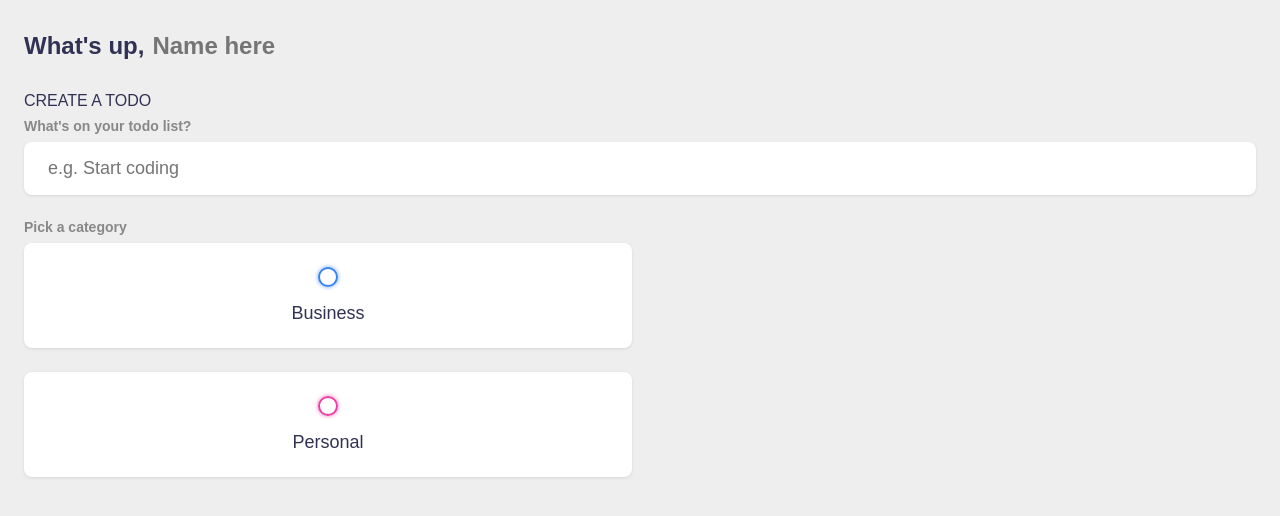
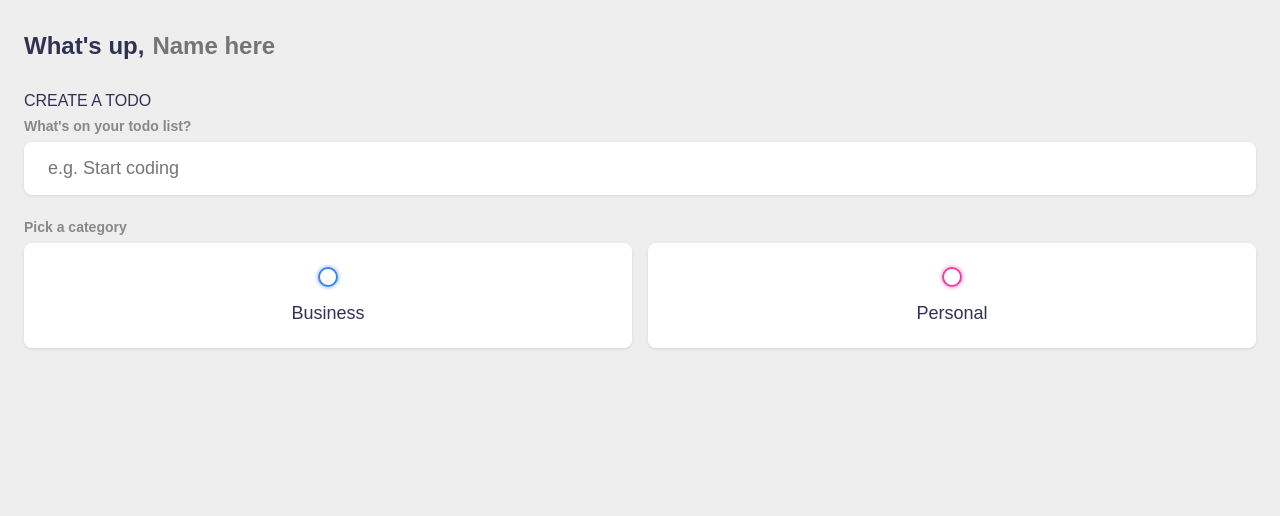
Before and after one commit to kmatee/todo-list-first-vue-app, a Vue app: page / in a window 1280 px wide. Shown: the top 516 px of the page. Built offline with nearby package versions, Linux system fonts and the light colour scheme.

Commit message:
Fix: radio inputs not in the same div

```diff
--- a/src/App.vue
+++ b/src/App.vue
@@ -54,9 +54,7 @@ const addTodo = () => {
               <span class="bubble business"></span>
               <div>Business</div>
           </label>
-        </div>
 
-        <div class="options">
           <label>
             <input
               type="radio"
```
